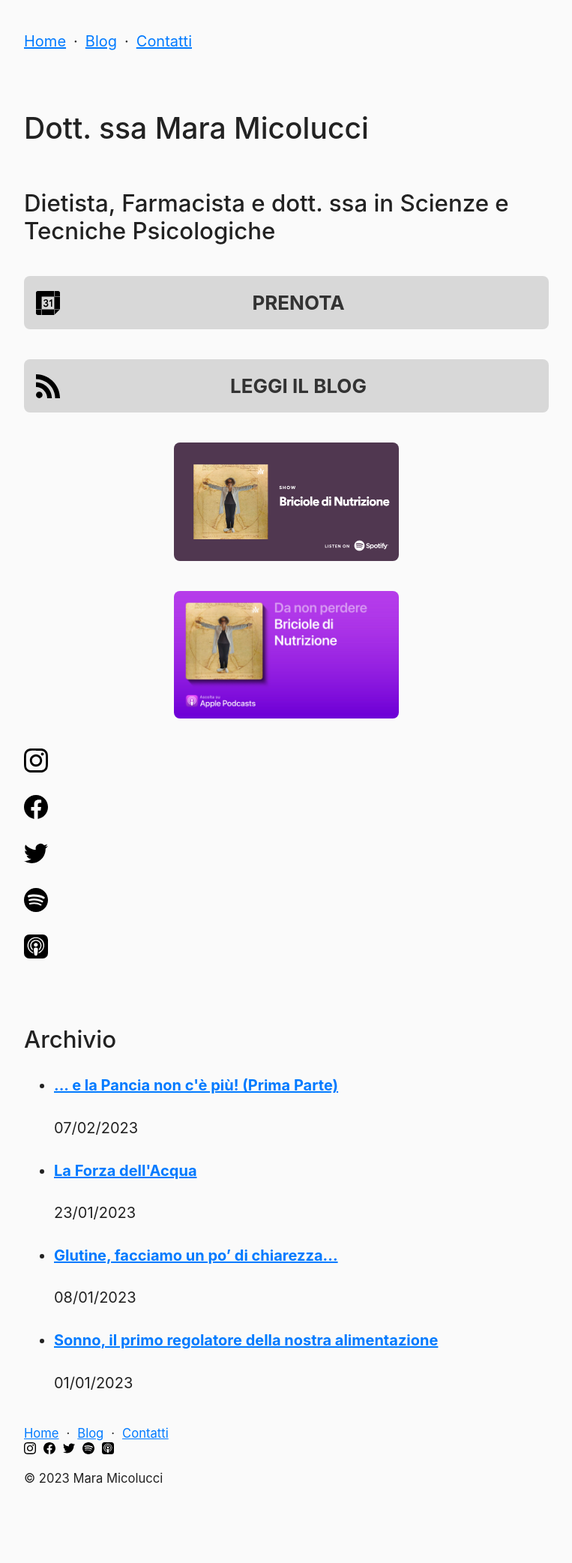
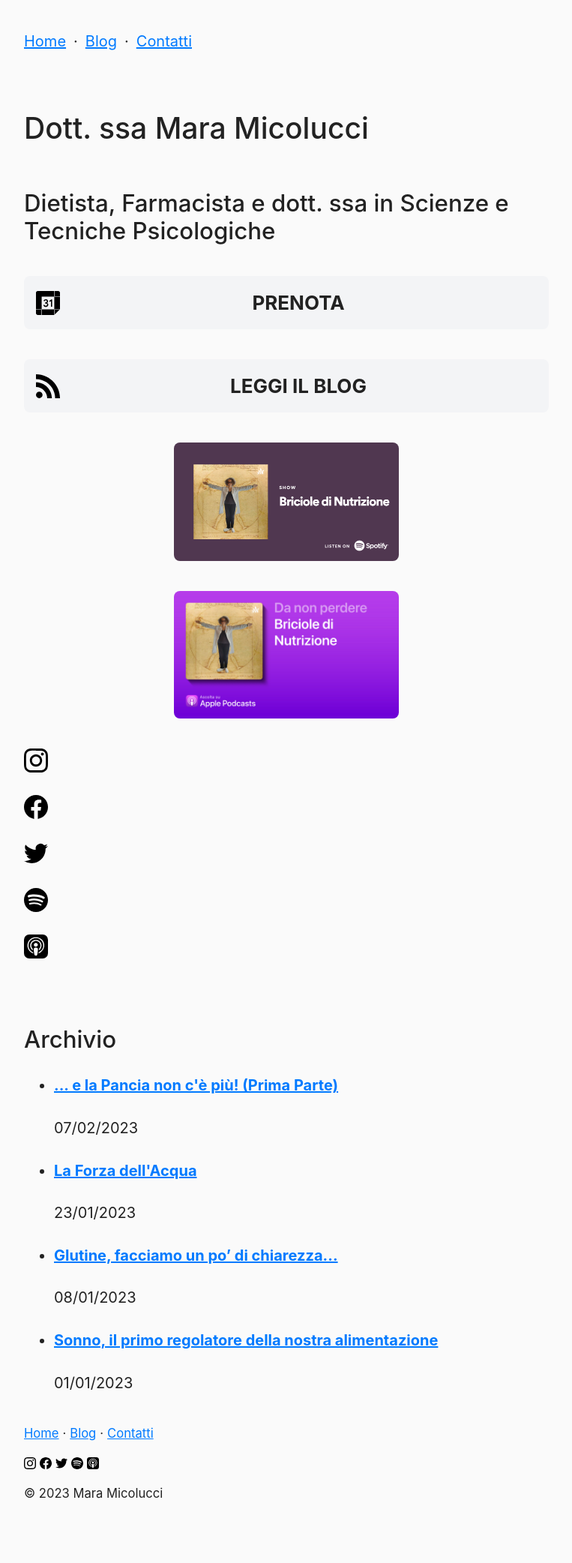
Before and after one commit to curlybracketshq/dietista.it, a Jekyll site: the page built from index.html, in a window 1280 px wide. Shown: the whole page at 75% size, without its empty margins (258-1021 px from the left). Built offline with Jekyll 4.4.1, drawn with Linux system fonts in a browser that asks for light colours.

Commit message:
Small tweaks to style v2

```diff
--- a/stylesheets/default_v2.css
+++ b/stylesheets/default_v2.css
@@ -4,7 +4,7 @@
   --foreground-muted: #2222227f;
   --container-colour: #f3f4f6;
   --blue: #007aff;
-  --purple: #bb00ff;
+  --size-extra-small: 0.25rem; /* 5px */
   --size-small: 0.5rem; /* 10px */
 }
 
@@ -72,12 +72,9 @@ blockquote,
   margin: 2rem 0;
 }
 
-a {
+a,
+a:visited {
   color: var(--blue);
-}
-
-a:visited {
-  color: var(--purple);
 }
 
 blockquote,
@@ -151,6 +148,14 @@ footer {
   font-size: 0.83rem;
 }
 
+footer nav {
+  gap: var(--size-extra-small);
+}
+
+footer nav.social {
+  margin-top: 1rem;
+}
+
 footer nav.social .social_icon img {
   width: 16px;
 }
@@ -159,11 +164,11 @@ footer nav.social .social_icon img {
 
 a.cta {
   text-decoration: none;
-  background-color: #d8d8d8;
-  color: #333;
+  background-color: var(--container-colour);
+  color: var(--foreground);
   width: 300px;
   border-radius: 8px;
-  margin: 40px auto;
+  margin: 2rem auto;
   overflow: hidden;
   padding: 16px;
   display: flex;
@@ -171,7 +176,7 @@ a.cta {
 }
 
 .cta p {
-  font-size: 130%;
+  font-size: 1.3rem;
   text-align: center;
   text-transform: uppercase;
   font-weight: bold;
@@ -187,9 +192,9 @@ a.cta {
 a.podcast_cta {
   text-decoration: none;
   display: block;
-  color: #fff;
+  color: var(--background);
   width: 420px;
-  margin: 40px auto;
+  margin: 2rem auto;
 }
 
 .podcast_cta img {
@@ -202,11 +207,11 @@ a.social_icon {
 
 div.social {
   text-align: center;
-  margin: 40px auto;
+  margin: 2rem auto;
 }
 
 div.social .social_icon {
-  margin-right: 10px;
+  margin-right: 0.5rem;
 }
 
 div.social .social_icon img {
```
